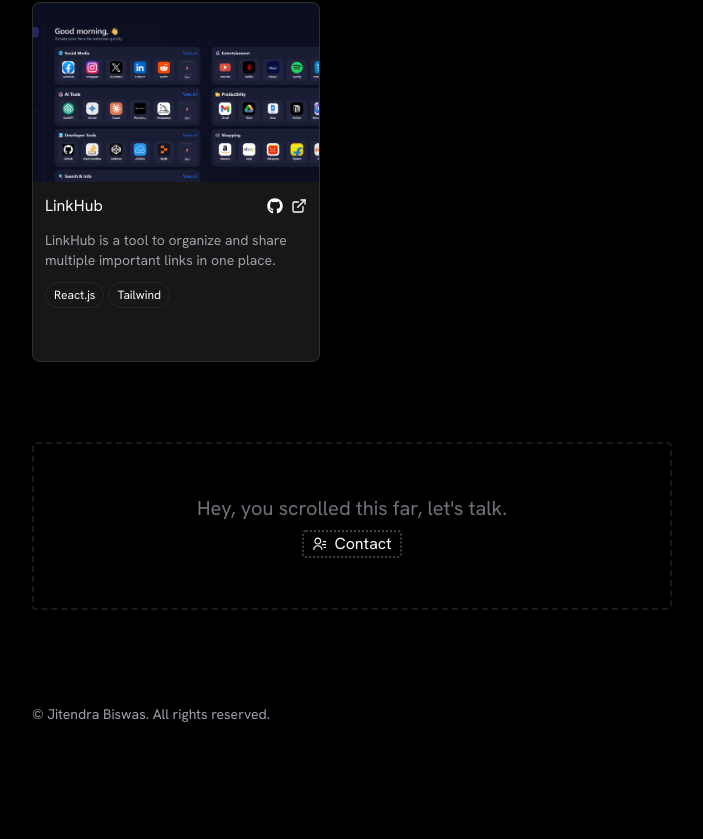
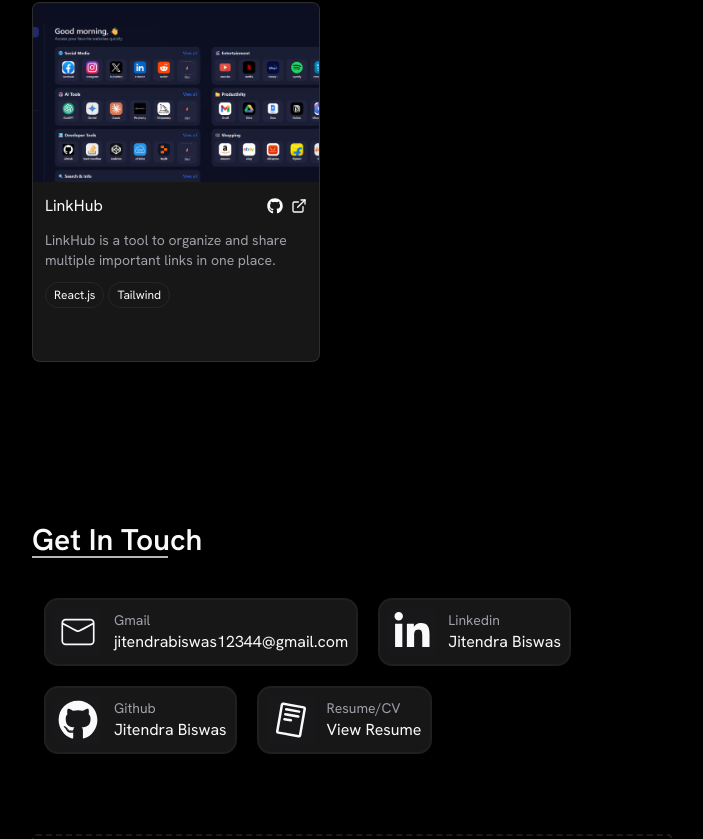
Before and after one commit to jitendra-biswas/next-portfolio, a Next.js app: page / in a window 1280 px wide. Shown: the part 1958-2797 px from the top of the page, without its empty margins (288-991 px from the left). Before the commit the page ends 2696 px from the top, so only its background shows below. Built offline with nearby package versions, Linux system fonts and the light colour scheme.

Commit message:
fix one page scroll

```diff
--- a/app/contact/page.tsx
+++ b/app/Components/Contact.tsx
@@ -2,6 +2,7 @@
 
 import { useGSAP } from '@gsap/react'
 import gsap from 'gsap'
+import { ScrollTrigger } from 'gsap/all'
 import Link from 'next/link'
 import React, { useRef } from 'react'
 import { CiMail } from 'react-icons/ci'
@@ -43,17 +44,24 @@ const page = () => {
 
     const cardRef = useRef(null);
 
+    gsap.registerPlugin(ScrollTrigger)
+
     useGSAP(() => {
   gsap.from(cardRef.current, {
     opacity: 0,
     y: 80,
-   delay:0.2
+   delay:0.2,
+   scrollTrigger:{
+        trigger:cardRef.current,
+        scroller:"body",
+        start:"top 80%"
+      }
   });
 });
 
   return (
    <>
-    <div ref={cardRef} className='pt-20 h-[90vh]'>
+    <div id="contact" ref={cardRef} className='py-20 h-fit'>
         <h1 className='heading text-3xl font-semibold mb-10'>Get In Touch</h1>
 
        <div className='flex flex-wrap gap-5 px-3'>
--- a/app/Components/LetConnect.tsx
+++ b/app/Components/LetConnect.tsx
@@ -24,7 +24,7 @@ const LetConnect = () => {
   return (
     <div ref={connectRef} className='w-full h-42 border-2 border-chart border-dashed rounded flex flex-col items-center justify-center gap-2 mb-20'>
       <p className='text-xl text-zinc-500'>Hey, you scrolled this far, let's talk.</p>
-      <Link href="/contact" className='border-2 border-zinc-700 px-2 rounded border-dotted flex items-center gap-2 hover:scale-110 transition-all cursor-pointer'><RiContactsLine className='text-sm'/> Contact</Link>
+      <Link href="mailto:jitendrabiswas12344@gmail.com" target="_blank" className='border-2 border-zinc-700 px-2 rounded border-dotted flex items-center gap-2 hover:scale-110 transition-all cursor-pointer'><RiContactsLine className='text-sm'/> Contact</Link>
     </div>
   )
 }
--- a/app/Components/Nav.tsx
+++ b/app/Components/Nav.tsx
@@ -10,13 +10,14 @@ const Nav = () => {
       linkName:"Home"
     },
     {
-      id:"contact",
-      linkName:"Contact"
-    },
-    {
       id:"#project",
       linkName:"Projects"
     },
+    {
+      id:"#contact",
+      linkName:"Contact"
+    },
+
 
   ]
   return (
--- a/app/page.tsx
+++ b/app/page.tsx
@@ -3,6 +3,7 @@ import Project from "@/app/Components/Project";
 import Home from "@/app/Components/Home"
 import About from "@/app/Components/About";
 import LetConnect from "@/app/Components/LetConnect";
+import Contact from "@/app/Components/Contact";
 
 const page = () => {
   return (
@@ -12,6 +13,8 @@ const page = () => {
       <Technologies />
       <Project/>
 
+      <Contact />
+
       <LetConnect />
     </>
   );
```
